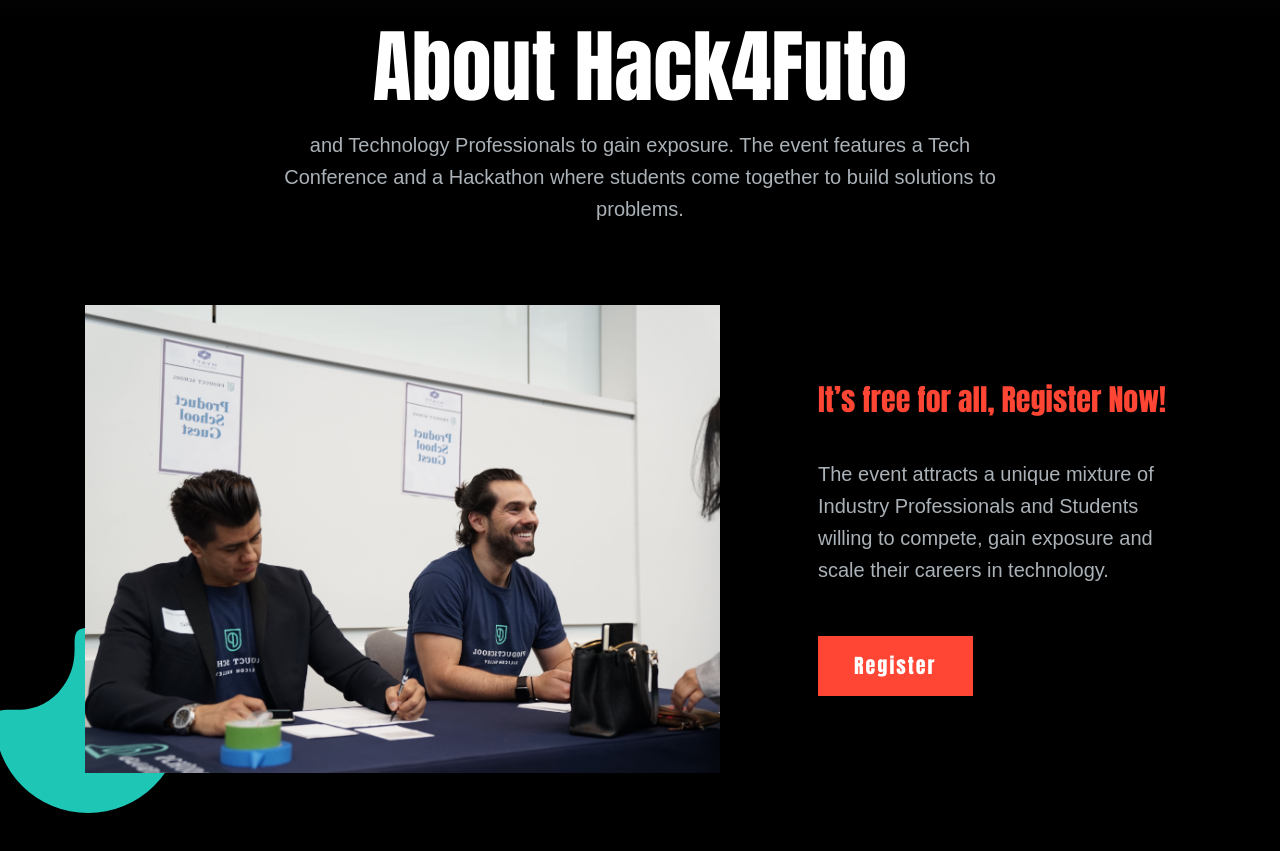
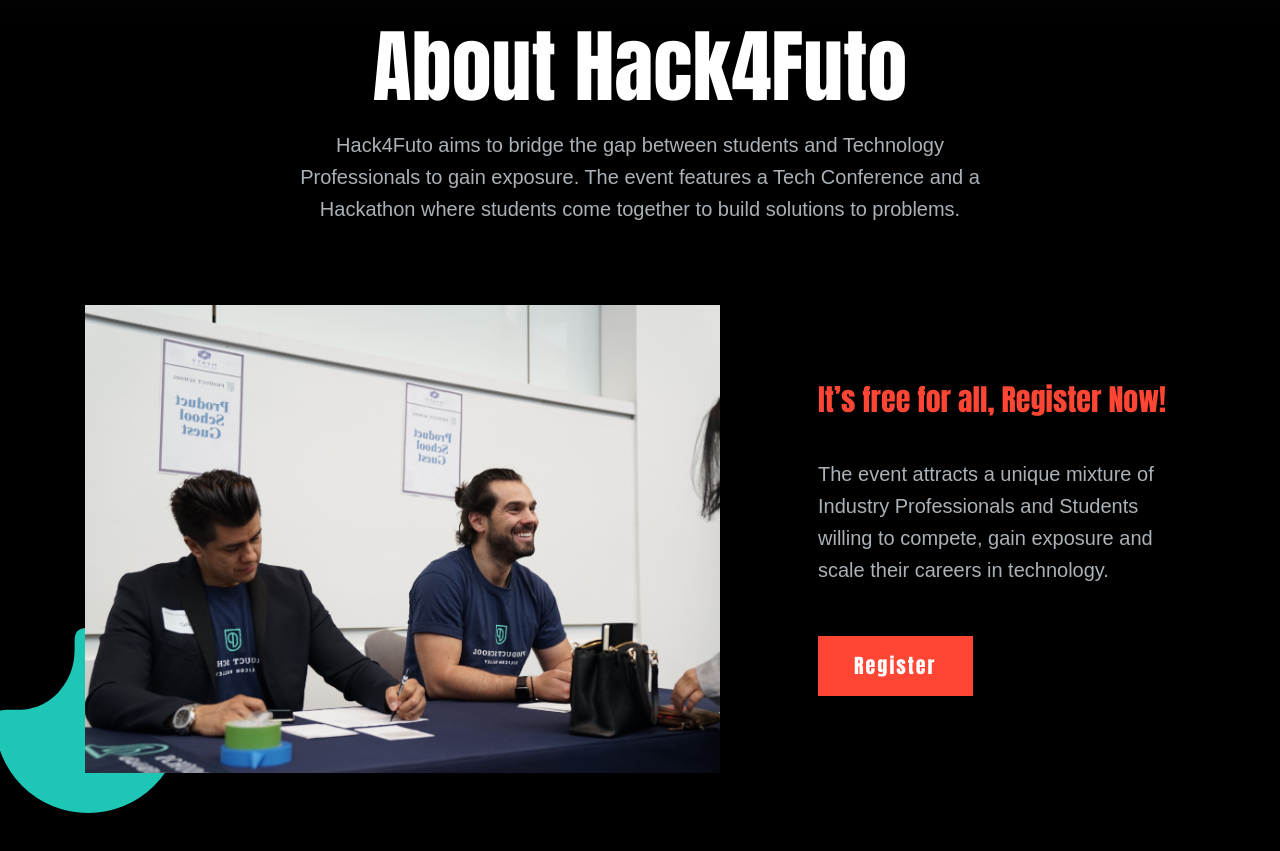
Before and after one commit to vector-10/hack4futo, a plain HTML site: page index.html in a window 1280 px wide. Shown: the part 880-1731 px from the top of the page. Drawn offline with Linux system fonts and the light colour scheme; grey boxes are pictures that could not be loaded; a web font is replaced by a local one.

Commit message:
chore: update after reset

```diff
--- a/index.html
+++ b/index.html
@@ -113,7 +113,7 @@
                 <div class="col-lg-8">
                     <div class="section_title text-center mb-80">
                         <h3 class="wow fadeInRight" data-wow-duration="1s" data-wow-delay=".3s" >About Hack4Futo</h3>
-                        <p class="wow fadeInRight" data-wow-duration="1s" data-wow-delay=".4s" >     and Technology Professionals to gain exposure. The event features a Tech Conference and a Hackathon where students come together to build solutions to problems.</p>
+                        <p class="wow fadeInRight" data-wow-duration="1s" data-wow-delay=".4s" >Hack4Futo aims to bridge the gap between students and Technology Professionals to gain exposure. The event features a Tech Conference and a Hackathon where students come together to build solutions to problems.</p>
                     </div>
                 </div>
             </div>
```
